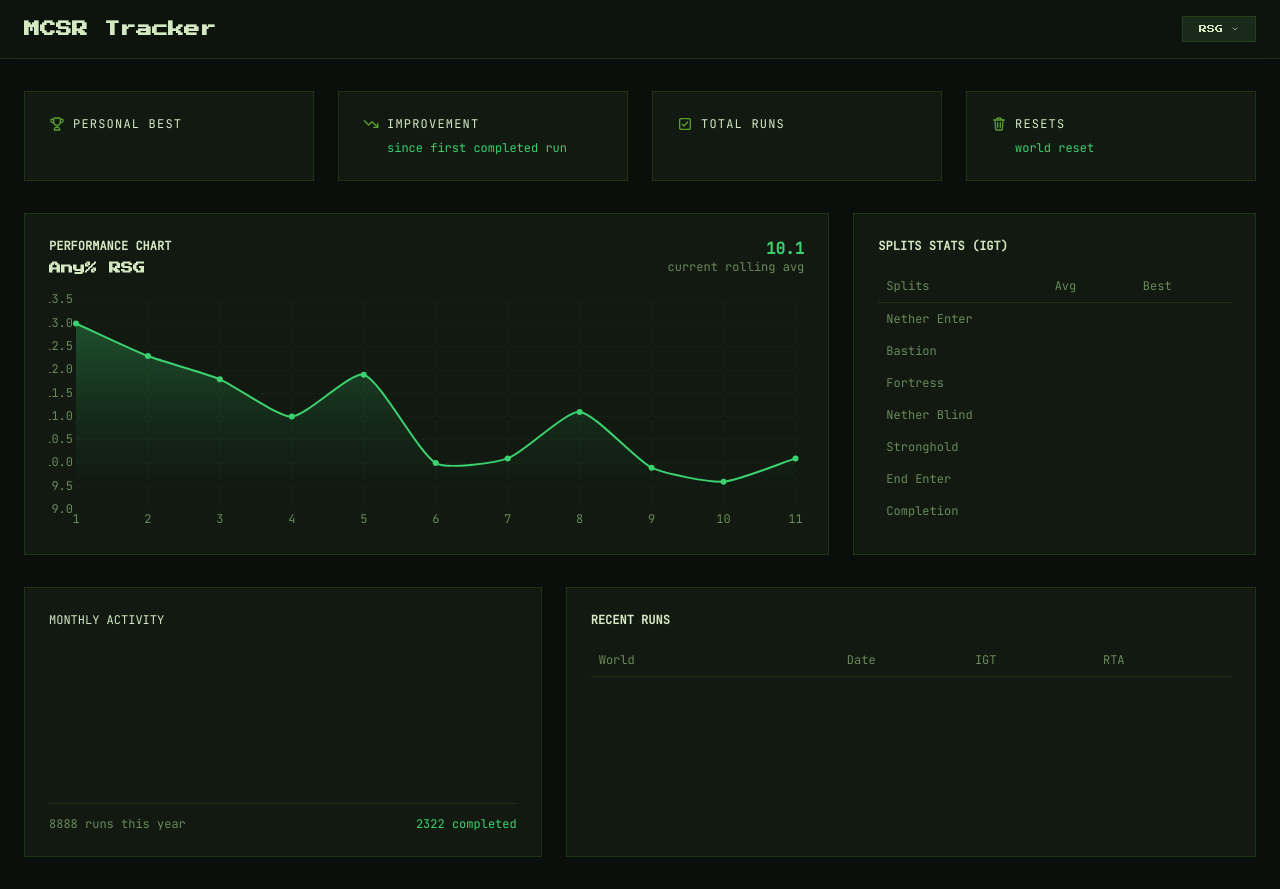
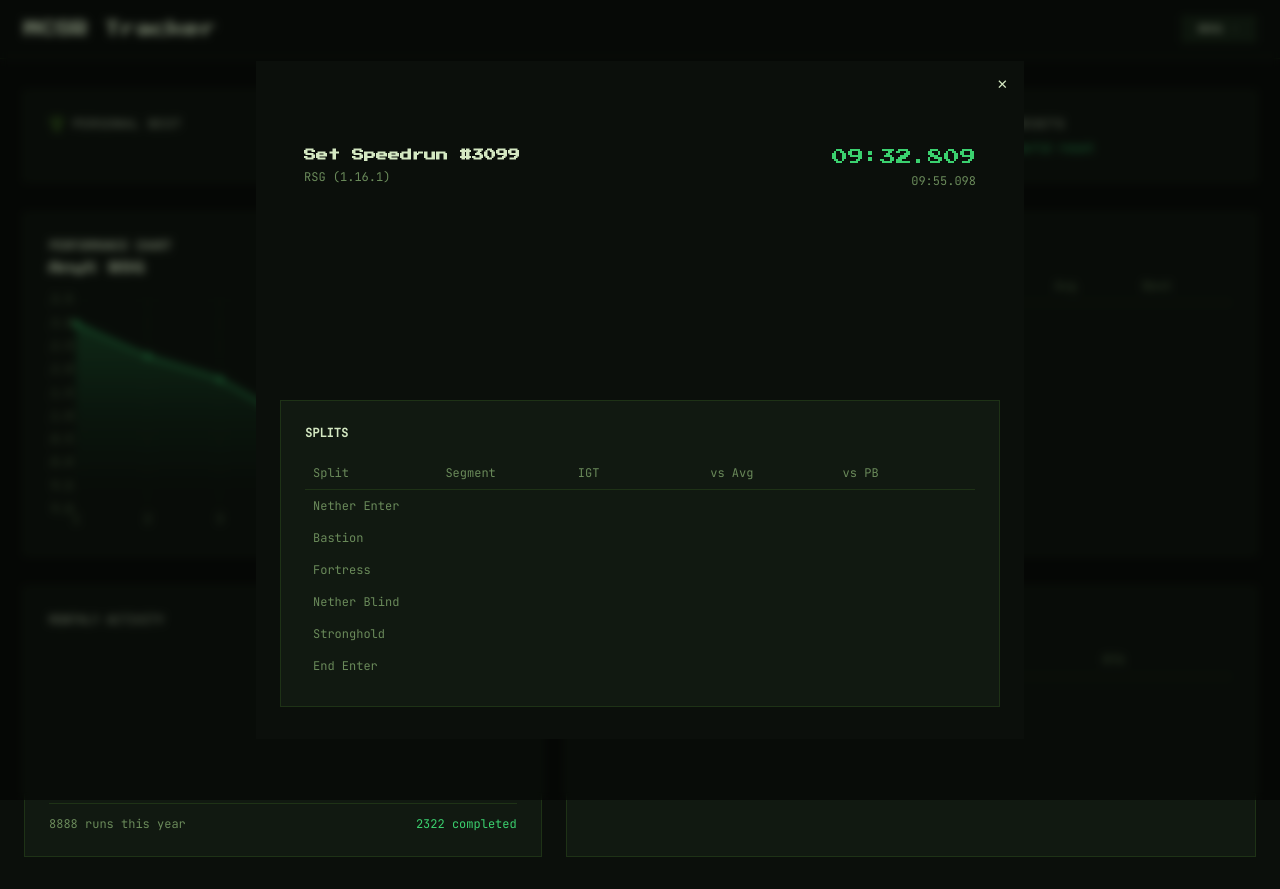
Before and after one commit to chengggit/MCSR-Tracker, a website with bundled scripts: page static/index.html in a window 1280 px wide. Built offline with nearby package versions, Linux system fonts and the light colour scheme; no server answers.

Commit message:
feat: init add modal

```diff
--- /dev/null
+++ b/static/css/modal.css
@@ -0,0 +1,97 @@
+.modal-backdrop {
+  display: flex;
+  position: fixed;
+  inset: 0;
+  background: rgba(0, 0, 0, 0.5);
+  backdrop-filter: blur(4px);
+  justify-content: center;
+  align-items: center;
+  z-index: 100;
+}
+
+.modal {
+  position: relative;
+  width: 720px;
+  margin-inline: auto;
+  padding-block: var(--padding-32);
+  padding-inline: var(--padding-24);
+  background: var(--background);
+}
+#modal-close-btn {
+  position: absolute;
+  top: 16px;
+  right: 16px;
+  background: transparent;
+  border: none;
+  color: var(--foreground);
+  cursor: pointer;
+}
+
+.modal-banner {
+  display: flex;
+  justify-content: space-between;
+  padding: var(--padding-24);
+  /* background: var(--card); */
+  /* border: 1px solid var(--border); */
+  border-radius: var(--radius);
+  color: var(--muted-foreground);
+  font-size: var(--font-size-m);
+  margin-top: var(--margin-32);
+  margin-bottom: var(--margin-32);
+}
+
+.modal-banner-header {
+  display: flex;
+  flex-direction: column;
+}
+
+#modal-banner-run {
+  font-family: var(--font-2);
+  font-size: var(--font-size-m);
+  color: var(--foreground);
+  margin-bottom: var(--margin-8);
+}
+
+#modal-banner-meta {
+  margin-bottom: var(--margin-8);
+}
+
+.modal-banner-time {
+  display: flex;
+  flex-direction: column;
+  text-align: right;
+}
+
+#modal-banner-igt {
+  font-family: var(--font-2);
+  font-size: var(--font-size-l);
+  color: var(--accent);
+  margin-bottom: var(--margin-8);
+}
+
+.modal-splits-table {
+  background: var(--card);
+  border: 1px solid var(--border);
+  border-radius: var(--radius);
+  padding: var(--padding-24);
+  height: auto;
+}
+
+.modal-splits-title {
+  margin-bottom: var(--margin-16);
+}
+
+.modal-splits-header,
+.modal-splits-row {
+  display: grid;
+  color: var(--muted-foreground);
+  font-size: var(--font-size-m);
+  grid-template-columns: 1fr 1fr 1fr 1fr 1fr;
+  gap: var(--gap-8);
+  padding-block: var(--padding-8);
+  padding-inline: var(--padding-8);
+}
+
+.modal-splits-header {
+  border-bottom: 1px solid var(--border);
+}
--- a/static/index.html
+++ b/static/index.html
@@ -161,6 +161,60 @@
         </div>
       </section>
     </div>
+
+    <div id="modal-container" class="modal-backdrop">
+      <div class="modal">
+        <button id="modal-close-btn">✕</button>
+
+        <div class="modal-banner">
+          <div class="modal-banner-meta">
+            <h2 id="modal-banner-run">Set Speedrun #3099</h2>
+            <span id="modal-banner-instance">RSG (1.16.1)</span>
+          </div>
+          <div class="modal-banner-time">
+            <span id="modal-banner-igt">09:32.809</span>
+            <span id="modal-banner-rta">09:55.098</span>
+          </div>
+        </div>
+
+        <div class="modal-chart">
+          <canvas id="modalChart"></canvas>
+        </div>
+
+        <div class="modal-splits-table">
+          <h2 class="modal-splits-title panel-title">SPLITS</h2>
+          <div class="modal-splits-header">
+            <span>Split</span>
+            <span>Segment</span>
+            <span>IGT</span>
+            <span>vs Avg</span>
+            <span>vs PB</span>
+          </div>
+
+          <div class="modal-splits-body">
+            <div class="modal-splits-row" data-split="enter_nether">
+              <span>Nether Enter</span>
+            </div>
+            <div class="modal-splits-row" data-split="enter_bastion">
+              <span>Bastion</span>
+            </div>
+            <div class="modal-splits-row" data-split="enter_fortress">
+              <span>Fortress</span>
+            </div>
+            <div class="modal-splits-row" data-split="nether_travel_blind">
+              <span>Nether Blind</span>
+            </div>
+            <div class="modal-splits-row" data-split="enter_stronghold">
+              <span>Stronghold</span>
+            </div>
+            <div class="modal-splits-row" data-split="enter_end">
+              <span>End Enter</span>
+            </div>
+          </div>
+        </div>
+      </div>
+    </div>
+
     <script src="script.js" type="module"></script>
   </body>
 </html>
--- a/static/style.css
+++ b/static/style.css
@@ -5,6 +5,7 @@
 @import url(./css/card.css);
 @import url(./css/chart.css);
 @import url(./css/table.css);
+@import url(./css/modal.css);
 
 * {
   margin: 0;
```
